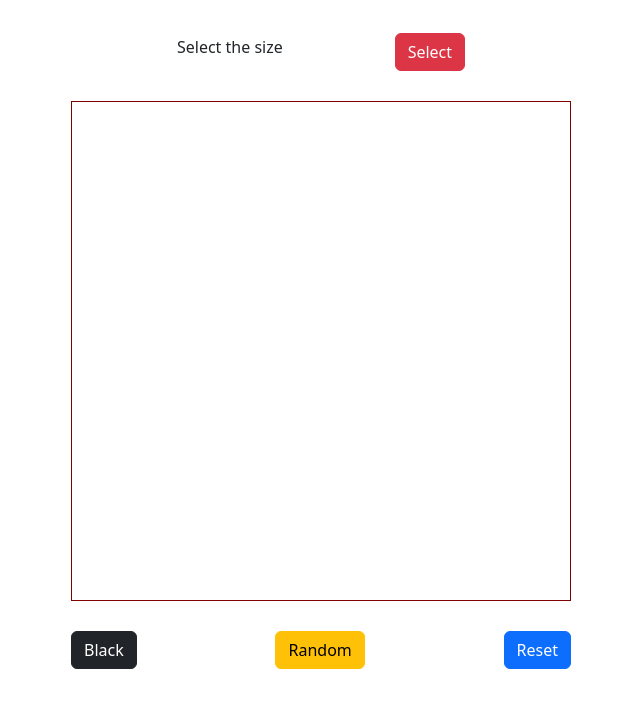
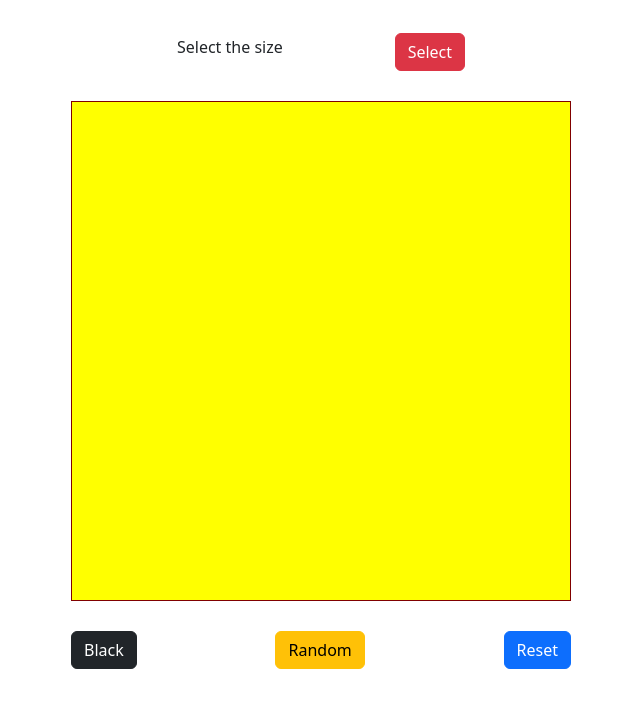
Before and after one commit to bereketkib/Etch-a-Sketch, a plain HTML site: page index.html in a window 1280 px wide. Shown: the part 53-760 px from the top of the page, without its empty margins (319-959 px from the left). Drawn offline with nearby package versions, Linux system fonts and the light colour scheme.

Commit message:
createBox function

```diff
--- a/main.js
+++ b/main.js
@@ -0,0 +1,20 @@
+document.addEventListener("DOMContentLoaded", function(){
+    createBox(16);
+
+    console.log("hi");
+});
+
+function createBox(size){
+    let box = document.querySelector(".box");
+
+    box.style.gridTemplateColumns = `repeat(${size}, 1fr)`;
+    box.style.gridTemplateRows = `repeat(${size}, 1fr)`;
+
+    let numDivs = size*size;
+
+    for (let i=0; i<numDivs; i++){
+        let div = document.createElement("div");
+        div.style.background = 'yellow';
+        box.insertAdjacentElement("beforeend", div);
+    }
+}
--- a/styles.css
+++ b/styles.css
@@ -25,4 +25,5 @@ body {
     height: 500px;
     display: grid;
     border: 1px solid maroon;
+
 }
```
